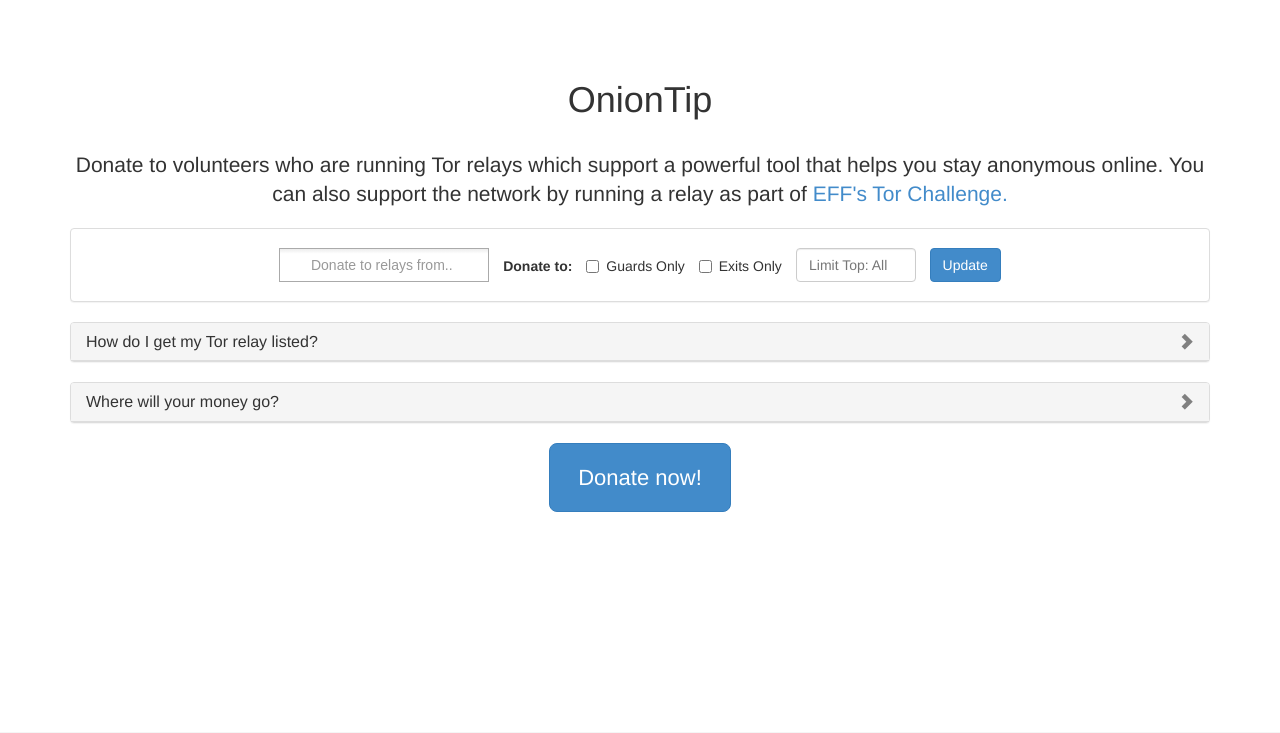
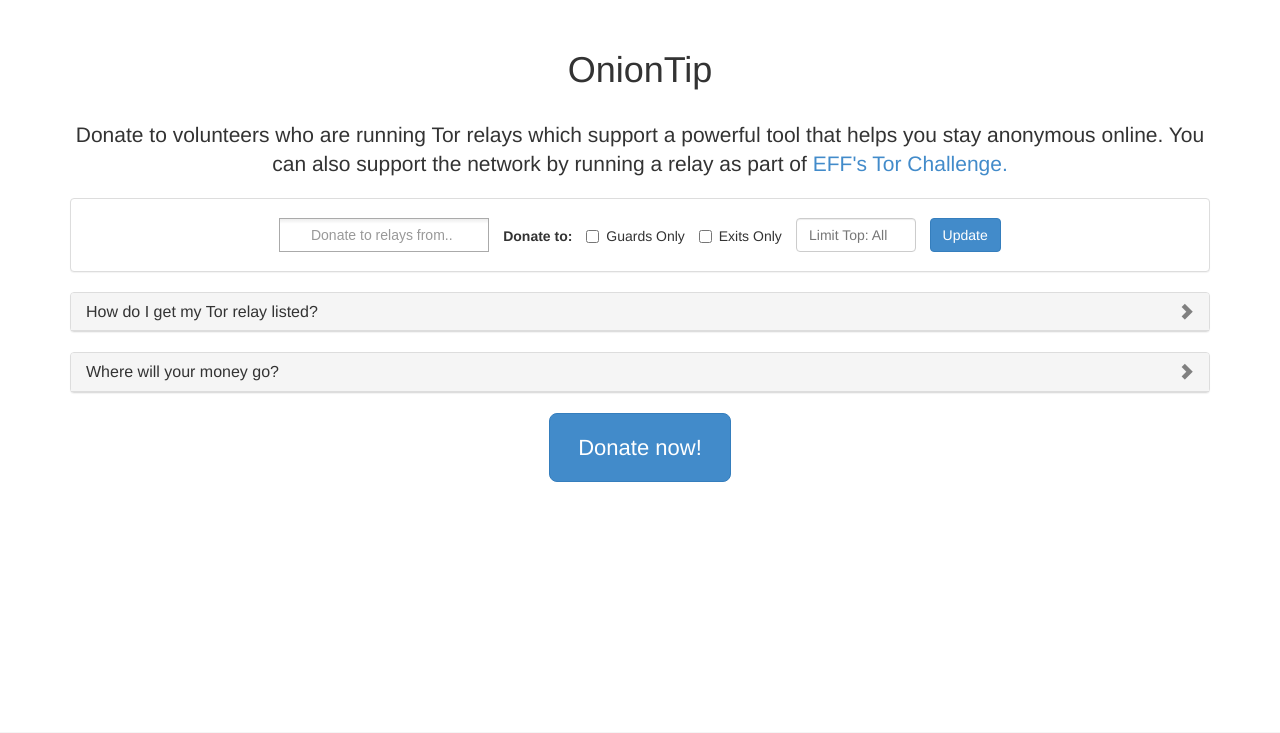
Before and after one commit to DonnchaC/oniontip, a Flask app: page / in a window 1280 px wide. Shown: the top 733 px of the page. Run offline with Flask 2, Linux system fonts and the light colour scheme; data that the repository does not hold is empty; parts of the project's set-up code (start-up, migrations or seed data) failed here and were passed over; some libraries are stand-ins or nearby versions.

Commit message:
60px is way too much top padding

```diff
--- a/oniontip/static/css/style.css
+++ b/oniontip/static/css/style.css
@@ -37,7 +37,7 @@
 }
 
 body {
-  padding-top: 60px;
+  padding-top: 30px;
   padding-bottom: 40px;
 }
 td#extra_table_title {
```
